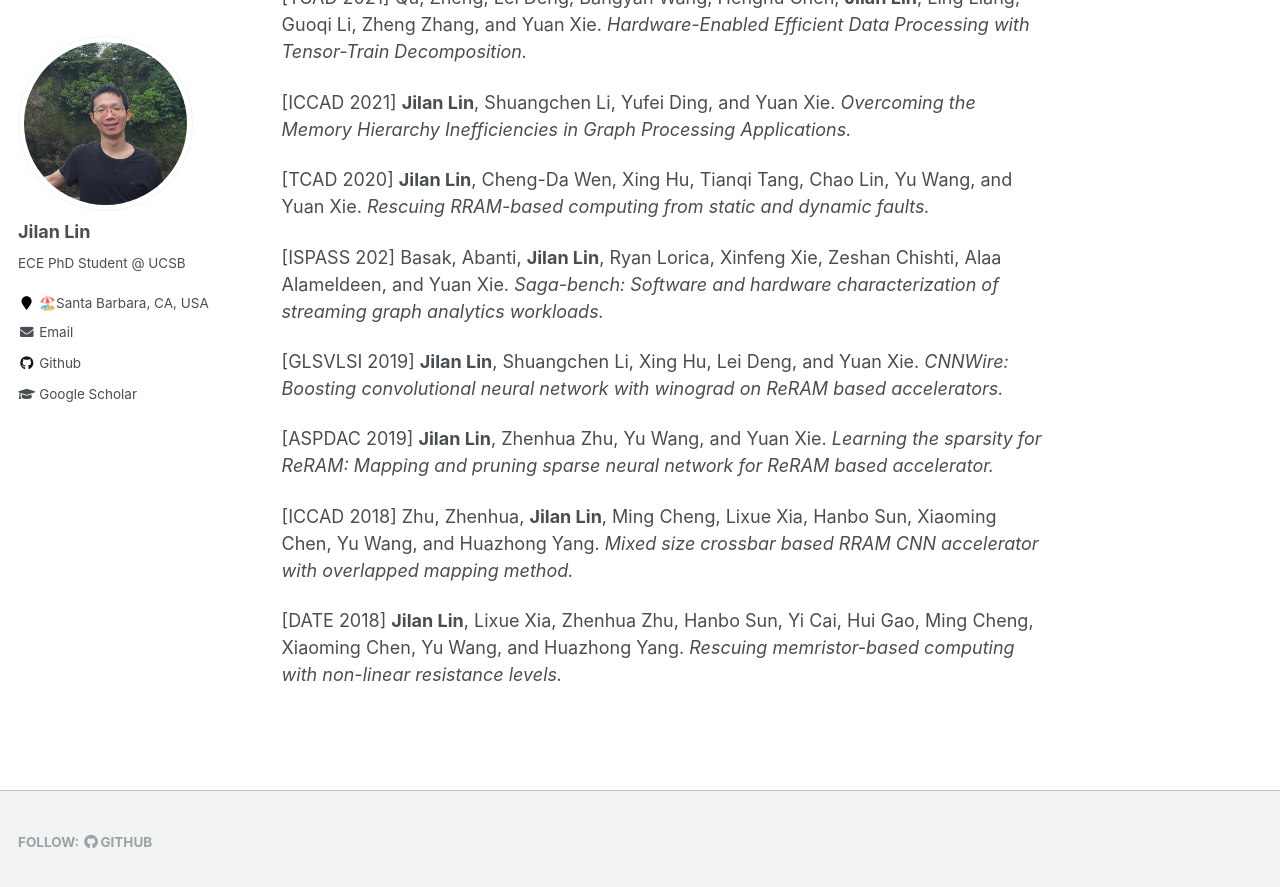
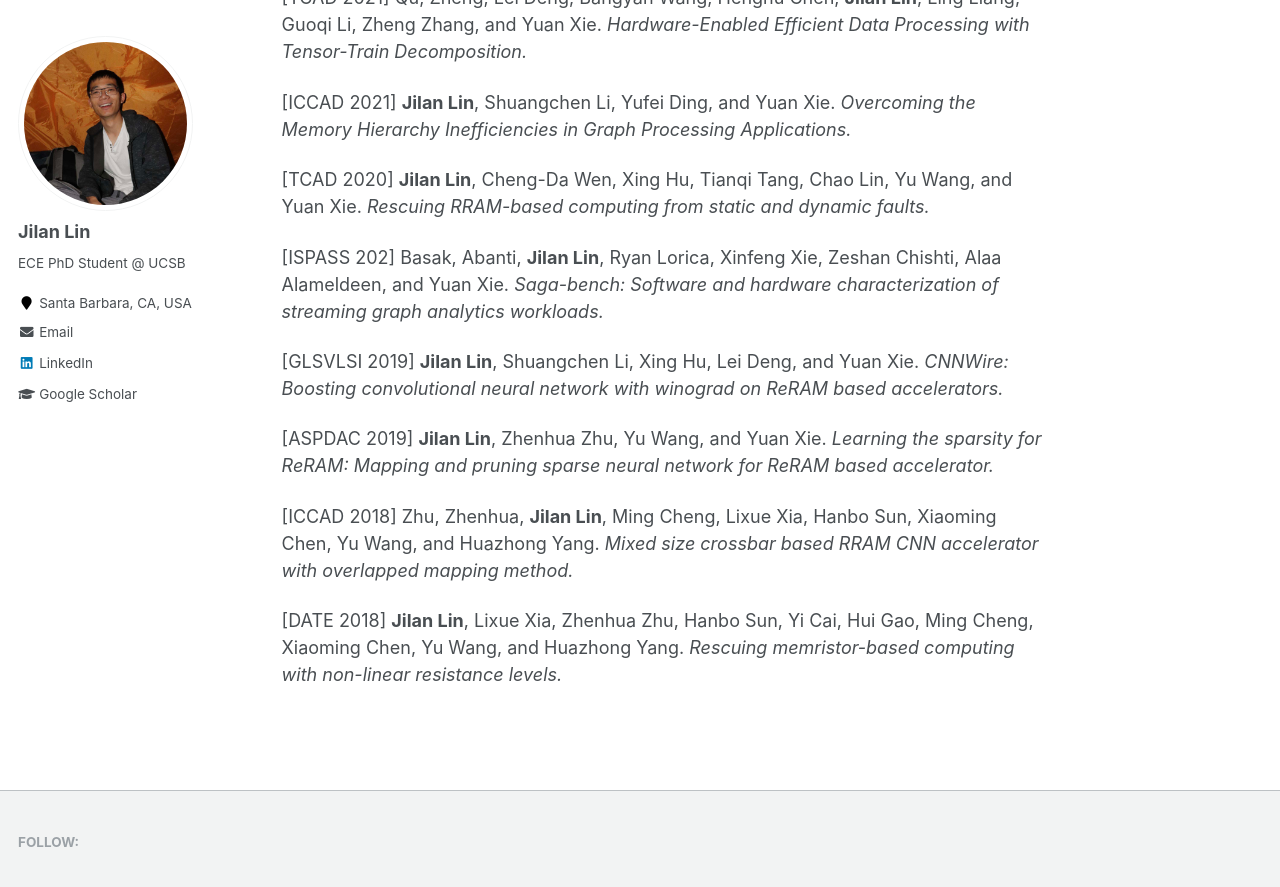
Before and after one commit to linjlpp/linjlpp.github.io, a Jekyll site: the page built from _pages/about.md, in a window 1280 px wide and 900 px high, scrolled down 1063 px. Shown: the top 887 px of the window. Built offline with Jekyll 4.4.1, drawn with Linux system fonts in a browser that asks for light colours.

Commit message:
revision

```diff
--- a/_config.yml
+++ b/_config.yml
@@ -81,9 +81,9 @@ analytics:
 # Site Author
 author:
   name             : "Jilan Lin"
-  avatar           : "profile_jilan.jpeg"
+  avatar           : "profile1.jpg"
   bio              : "ECE PhD Student @ UCSB"
-  location         : "🏖️Santa Barbara, CA, USA"
+  location         : "Santa Barbara, CA, USA"
   employer         :
   pubmed           :
   googlescholar    : "https://scholar.google.com/citations?user=jjiRs3QAAAAJ&hl=en"
@@ -96,13 +96,13 @@ author:
   flickr           :
   facebook         :
   foursquare       :
-  github           : "linjlpp"
+  # github           : "linjlpp"
   google_plus      :
   keybase          :
   instagram        :
   impactstory      : #"https://profiles.impactstory.org/u/xxxx-xxxx-xxxx-xxxx"
   lastfm           :
-  linkedin         :
+  linkedin         : "https://www.linkedin.com/in/jilan-lin-ucsb/"
   orcid            :
   pinterest        :
   soundcloud       :
```
Also changed, not shown: images/profile1.jpg (added).
